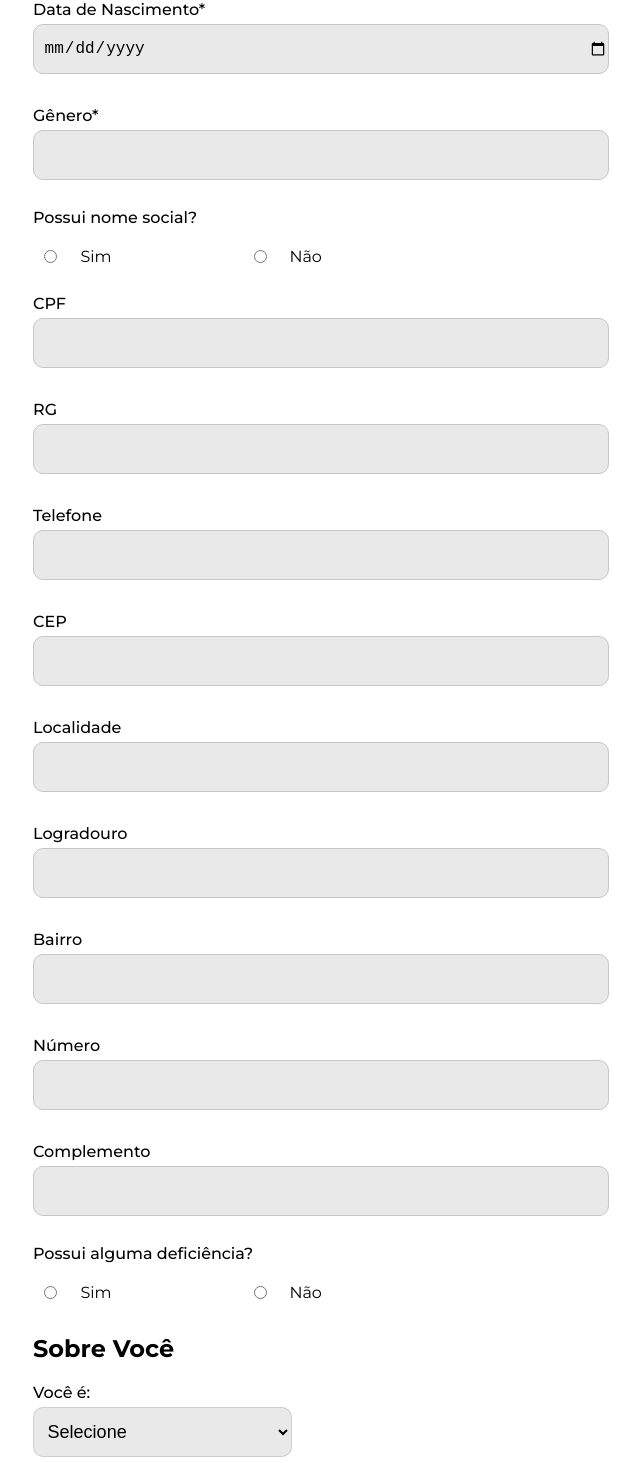
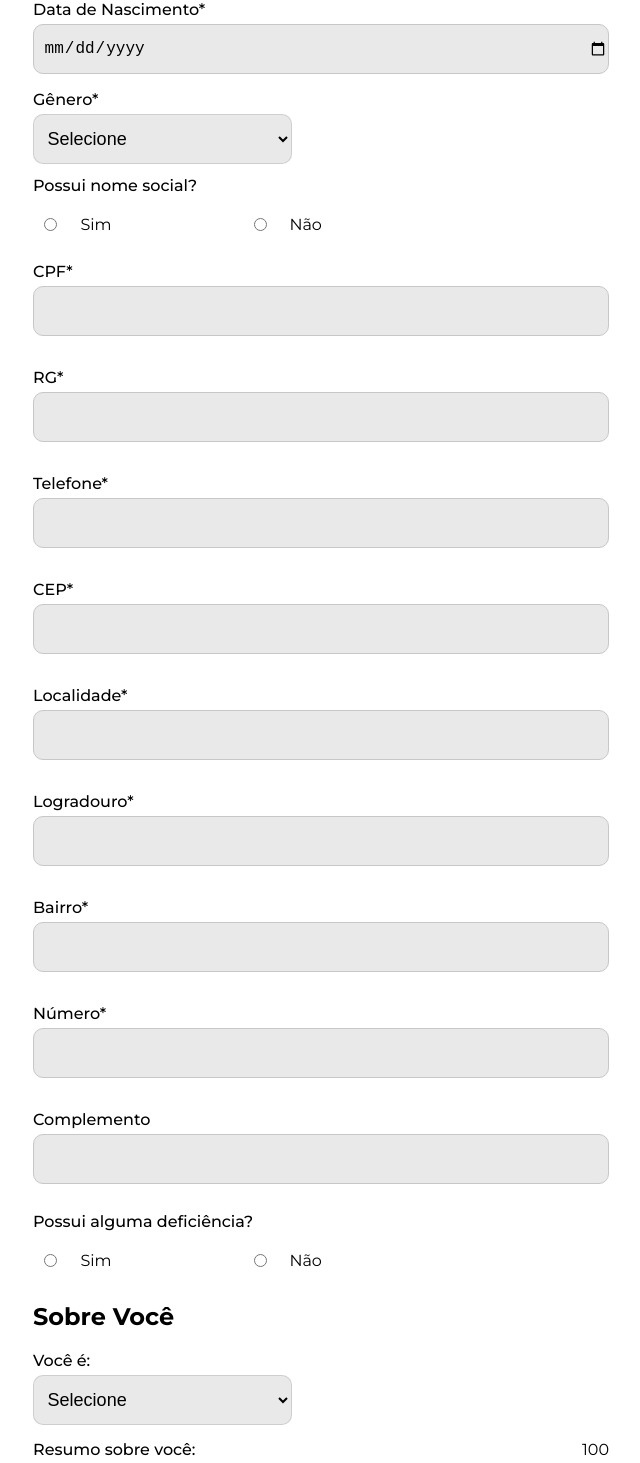
Before and after one commit to TechLeadsBR/frontend-web, a React (Create React App) app in the folder front-web/: page /cadastro-aluno in a window 1280 px wide. Shown: the part 599-2062 px from the top of the page, without its empty margins (319-959 px from the left). Built offline with nearby package versions, Linux system fonts and the light colour scheme.

Commit message:
Backup validacoes cadastro aluno

```diff
--- a/front-web/src/screens/cadastroAluno/cadastroAluno.jsx
+++ b/front-web/src/screens/cadastroAluno/cadastroAluno.jsx
@@ -16,6 +16,7 @@ import {
 import { Colors } from './../../services/constants/constants'
 import { formNewStudent, formNewAddress } from './../../services/constants/templates'
 import { requestAPI } from './../../services/api'
+import { functionAfterTime } from '../../services/functions'
 
 export default function CadastroAluno() {
 
@@ -35,7 +36,6 @@ export default function CadastroAluno() {
             try {
                 const request = await fetch(`https://viacep.com.br/ws/${newAddress.cep}/json/`)
                 const response = await request.json()
-                console.log(response)
                 const { logradouro, bairro, localidade } = response
                 setNewAddress(address => {
                     return {
@@ -52,26 +52,40 @@ export default function CadastroAluno() {
         if(newAddress.cep.length === 8) requestViacepAPI()
     }, [newAddress.cep])
 
-    const toastAfterRequest = (text, status) => {
+    const toastFunction = (text, status) => {
         setToastProps({ visible: true, text, status })
-        setToastProps({ visible: false, text: null, status: null })
+        functionAfterTime(3000, () => setToastProps({ visible: false, text: null, status: null }))
     }
 
     //#region Validations
     const confirmPasswordValidation = newStudent.senha !== null && newStudent.senha !== confirmPasswordState ? { border: "1px solid #BE0024" } : {}
 
-    const validationInputsIsNotNull = () => {
+    const inputsNewStudentIsNotNull = () => {
         const { nome, email, senha, rg, cpf, dataNascimento, genero, cursoSenai, dataFormacao, telefone } = newStudent
-        if (nome && email && senha && rg && cpf && dataNascimento && genero && cursoSenai && dataFormacao && telefone) {
-            return true
-        } else {
+        if(!(nome && email && senha && rg && cpf && dataNascimento && genero && cursoSenai && dataFormacao && telefone)) {
+            toastFunction("Preencha os dados obrigatorios")
             return false
         }
+        else return true
+    }
+
+    const inputsNewAddressIsNotNull = () => {
+        const { bairro, cep, numero, logradouro, localidade } = newAddress
+        if(!(bairro && cep && numero && logradouro && localidade)) {
+            toastFunction("Preencha o endereço corretamente", "error")
+            return false
+        }
+        else return true
     }
     //#endregion
 
     //#region Requests API
     const saveNewAddressAPI = async () => {
+
+        if(!inputsNewAddressIsNotNull()) {
+            return
+        }
+
         try {
             const request = await requestAPI("post", "/endereco", newAddress)
 
@@ -79,24 +93,29 @@ export default function CadastroAluno() {
                 const idAddress = request.data.message.split(" ")[5]
                 setStateNewStudent("idEndereco", idAddress)
             }
-
         } catch (error) {
             console.log(error)
+            toastFunction("Ocorreu um erro, verifique os dados digitados", "error")
         }
     }
 
     const registerNewStudentAPI = async () => {
-        // try {
-        //     await saveNewAddressAPI()
-        //     const request = await requestAPI("post", "/aluno", newStudent)
 
-        //     if (request.status === 201) {
-        //         toastAfterRequest("Usuario cadastrado com sucesso!", "success")
-        //     }
+        if(!inputsNewStudentIsNotNull()) {
+            return
+        }
 
-        // } catch (error) {
-        //     toastAfterRequest("Ocorreu um erro, verifique os dados digitados", "error")
-        // }
+        try {
+            const requestSaveNewAddress = await saveNewAddressAPI()
+            const request = await requestAPI("post", "/aluno", newStudent)
+
+            if (request.status === 201) {
+                toastFunction("Usuario cadastrado com sucesso!", "success")
+            }
+
+        } catch (error) {
+            toastFunction("Ocorreu um erro, verifique os dados digitados", "error")
+        }
     }
     //#endregion
 
@@ -135,11 +154,11 @@ export default function CadastroAluno() {
                     type={"date"}
                     onChange={event => setStateNewStudent("dataNascimento", event.target.value)}
                 />
-                <Input
+                <Select
                     labelText={"Gênero*"}
                     name={"gender"}
-                    type={"text"}
-                    onChange={event => setStateNewStudent("genero", event.target.value)}
+                    options={["Masculino", "Feminino", "Prefiro não dizer"]}
+                    callbackChangedValue={value => setStateNewStudent("genero", value)}
                 />
                 <div className={stylesCss.divRadioInput}>
                     <RadioInput
@@ -165,48 +184,48 @@ export default function CadastroAluno() {
                     />
                     )}
                 <Input
-                    labelText={"CPF"}
+                    labelText={"CPF*"}
                     name={"cpfAluno"}
                     type={"text"}
                     onChange={event => setStateNewStudent("cpf", event.target.value)}
                 />
                 <Input
-                    labelText={"RG"}
+                    labelText={"RG*"}
                     name={"rgAluno"}
                     type={"text"}
                     onChange={event => setStateNewStudent("rg", event.target.value)}
                 />
                 <Input
-                    labelText={"Telefone"}
+                    labelText={"Telefone*"}
                     name={"telephone"}
                     type={"text"}
                     onChange={event => setStateNewStudent("telefone", event.target.value)}
                 />
                 <Input
-                    labelText={"CEP"}
+                    labelText={"CEP*"}
                     name={"cep"}
                     type={"text"}
                     onChange={event => setStateNewAddress("cep", event.target.value.replace("-", ""))}
                 />
                 <Input
-                    labelText={"Localidade"}
+                    labelText={"Localidade*"}
                     name={"localidade"}
                     currentValue={newAddress.localidade}
                 />
                 <Input
-                    labelText={"Logradouro"}
+                    labelText={"Logradouro*"}
                     name={"street"}
                     type={"text"}
                     currentValue={newAddress.logradouro}
                 />
                 <Input
-                    labelText={"Bairro"}
+                    labelText={"Bairro*"}
                     name={"district"}
                     type={"text"}
                     currentValue={newAddress.bairro}
                 />
                 <Input
-                    labelText={"Número"}
+                    labelText={"Número*"}
                     name={"number"}
                     type={"text"}
                     onChange={event => setStateNewAddress("numero", event.target.value)}
@@ -233,8 +252,7 @@ export default function CadastroAluno() {
                         }]}
                     />
                 </div>
-                {
-                    isDeficient === "sim" && (
+                {isDeficient === "sim" && (
                     <>
                         <Select
                             labelText={"Especifique:"}
@@ -248,8 +266,7 @@ export default function CadastroAluno() {
                             name={"detalheDeficiencia"}
                         />
                     </>
-                    )
-                }
+                )}
                 <h2>Sobre Você</h2>
                 <Select
                     labelText={"Você é:"}
@@ -258,17 +275,17 @@ export default function CadastroAluno() {
                     callbackChangedValue={value => setStateNewStudent("preferenciaArea", value)}
                 />
                 <TextArea
-                    labelText={"Resumo sobre você?"}
+                    labelText={"Resumo sobre você:"}
                     callbackChangedValue={value => setStateNewStudent("descricao", value)}
                 />
                 <Input
-                    labelText={"Curso:"}
+                    labelText={"Curso feito no SENAI:*"}
                     name={"course"}
                     type={"text"}
                     onChange={event => setStateNewStudent("cursoSenai", event.target.value)}
                 />
                 <Input
-                    labelText={"Data da Formação:"}
+                    labelText={"Data da formação do curso feito:*"}
                     name={"dataFormacao"}
                     type={"date"}
                     onChange={event => setStateNewStudent("dataFormacao", event.target.value)}
--- a/front-web/src/screens/candidatosAdm/candidatosAdm.jsx
+++ b/front-web/src/screens/candidatosAdm/candidatosAdm.jsx
@@ -39,7 +39,7 @@ export default function CandidatosAdm() {
 
     const toastAfterRequest = (text, status) => {
         setToastProps({ visible: true, text, status })
-        setToastProps({ visible: false, text: null, status: null })
+        functionAfterTime(3000, () => setToastProps({ visible: false, text: null, status: null }))
     }
 
     const createObjectForDataTable = (data) => {
--- a/front-web/src/screens/empresasAdm/empresasAdm.jsx
+++ b/front-web/src/screens/empresasAdm/empresasAdm.jsx
@@ -41,7 +41,7 @@ export default function EmpresasAdm() {
 
     const toastAfterRequest = (text, status) => {
         setToastProps({ visible: true, text, status })
-        setToastProps({ visible: false, text: null, status: null })
+        functionAfterTime(3000, () => setToastProps({ visible: false, text: null, status: null }))
     }
 
     const createObjectForCompanysArray = (data) => {
```
Lines whose indentation alone changed are shown as unchanged.
